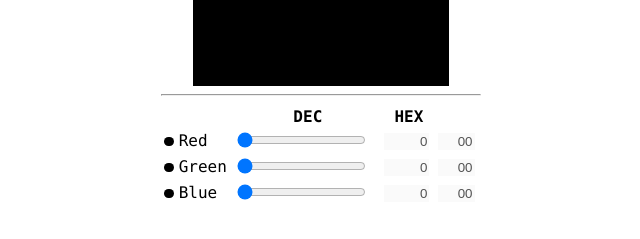
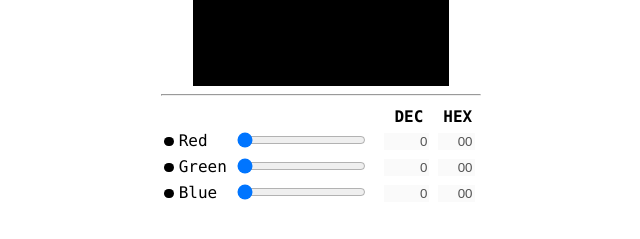
Before and after one commit to ashenm/tools, a Jekyll site: the page built from graphics/rgb.html, in a window 1280 px wide. Shown: the part 436-675 px from the top of the page, without its empty margins (319-959 px from the left). Built offline with Jekyll 4.4.1, drawn with Linux system fonts in a browser that asks for light colours.

Commit message:
Fix table alignment to line-up headings

```diff
--- a/graphics/rgb.html
+++ b/graphics/rgb.html
@@ -147,6 +147,7 @@ keywords: ashen, gunaratne, ashen m. gunaratne, rgb, explore, color, scheme
           <tr>
             <th scope="col"></th>
             <th scope="col"></th>
+            <th scope="col"></th>
             <th scope="col">DEC</th>
             <th scope="col">HEX</th>
           </tr>
```
